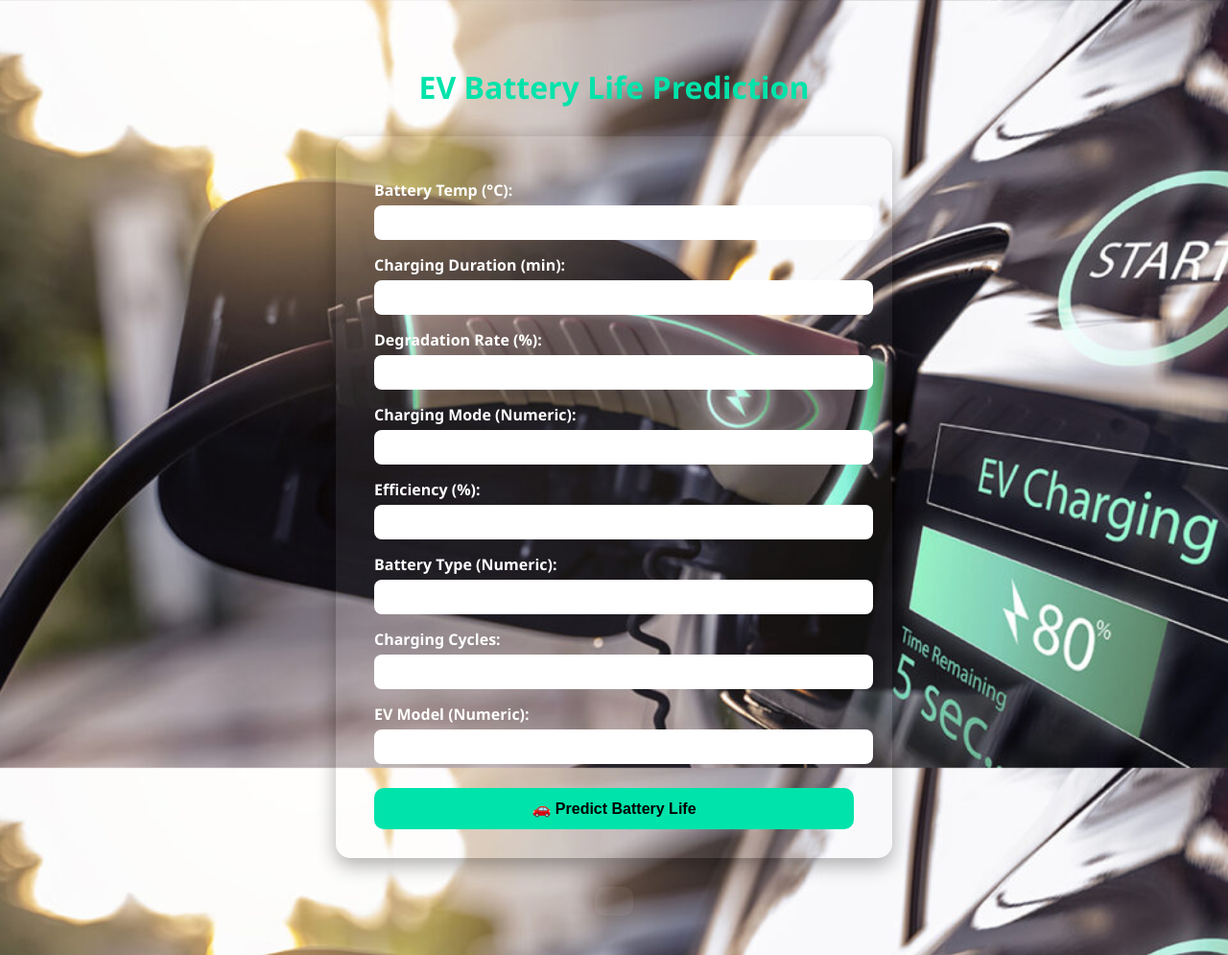
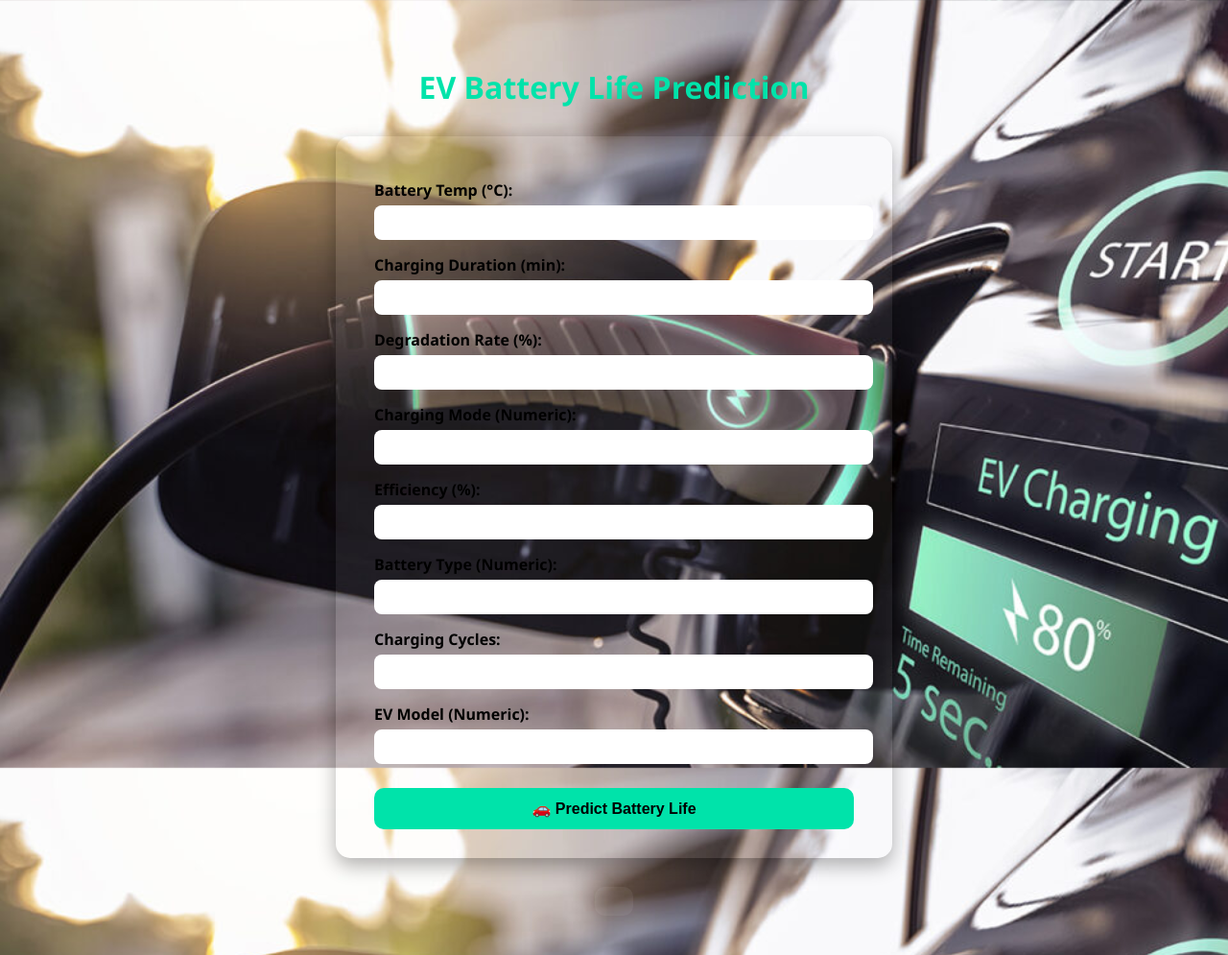
Before and after one commit to Probin1904/EV-Battery-life-Prediction, a Flask app: page / in a window 1280 px wide. Shown: the top 995 px of the page at 96% size. Run offline with Flask 3, Linux system fonts and the light colour scheme.

Commit message:
Update templates/index.html

```diff
--- a/templates/index.html
+++ b/templates/index.html
@@ -34,7 +34,7 @@
             display: block;
             margin: 15px 0 5px;
             font-weight: bold;
-            color: #ffffff;
+            color: black;
         }
         input[type="text"] {
             width: 100%;
```
